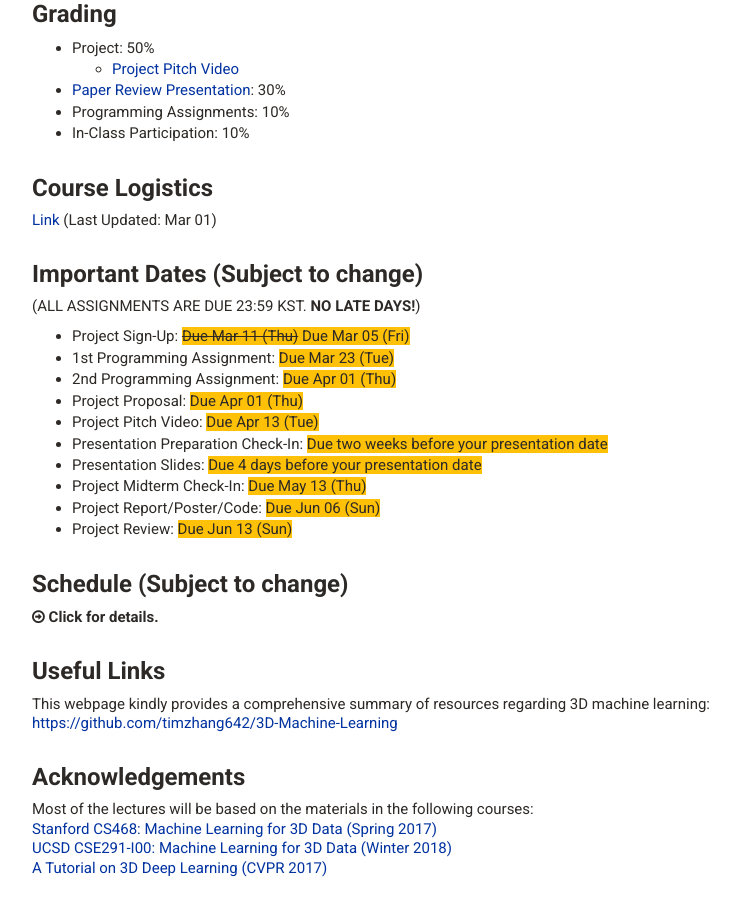
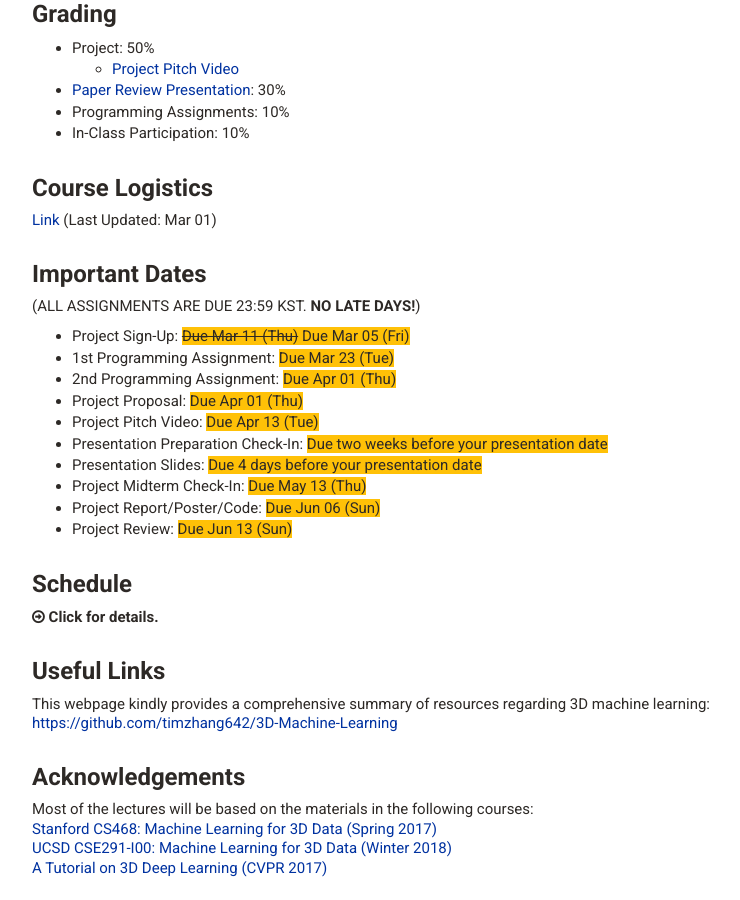
Before and after one commit to mhsung/mhsung.github.io, a Jekyll site: the page built from courses/kaist-cs492-3dml-2021-spring/_posts/2021-01-15-index.md, in a window 1280 px wide and 900 px high, scrolled down 1687 px. Shown: the whole window, without its empty margins (228-968 px from the left). Built offline with Jekyll 4.4.1, drawn with Linux system fonts in a browser that asks for light colours; our own code applies the rules of GitHub Pages for plain Markdown files; some of the changed lines change nothing that is shown.

Commit message:
Updated course schedule.

```diff
--- a/courses/kaist-cs492-3dml-2021-spring/_posts/2021-01-15-index.md
+++ b/courses/kaist-cs492-3dml-2021-spring/_posts/2021-01-15-index.md
@@ -74,7 +74,7 @@
 <a href="https://kaistackr-my.sharepoint.com/:b:/g/personal/mhsung_kaist_ac_kr/Ec0TrNbsVpRDuOaN6zmas1cB8C4ajsooup5WUWqfKNfwuQ?e=ai2KpX" target="_blank">Link</a> (Last Updated: Mar 01)
 
 
-### Important Dates (Subject to change)
+### Important Dates
 (ALL ASSIGNMENTS ARE DUE 23:59 KST. **NO LATE DAYS!**)
 
 - Project Sign-Up: <span style="background-color:#FFC107">~~Due Mar 11 (Thu)~~ Due Mar 05 (Fri)</span>
@@ -89,7 +89,7 @@
 - Project Review: <span style="background-color:#FFC107">Due Jun 13 (Sun) </span>
 
 
-### Schedule (Subject to change)
+### Schedule
 
 <!---
     https://uxdesign.cc/dark-mode-ui-design-the-definitive-guide-part-1-color-53dcfaea5129
@@ -269,16 +269,17 @@
     <a href="https://arxiv.org/abs/2004.00452" target="_blank">PIFuHD (CVPR 2020)</a>
   </td>
   <td>Apr 29</td><td>
-    <span style="color:#C62828;font-weight:bold">2D-to-3D 2 / Deformation</span><br>
+    <span style="color:#C62828;font-weight:bold">2D-to-3D 2</span><br>
+    <span style="background-color:#BCCCDC">Paper 1: <a href="https://arxiv.org/abs/1904.01786" target="_blank">Soft Rasterizer (ICCV 2019)</a></span><br>
+    <b>Presenter: Hakyung Kim</b><br>
+    <span style="background-color:#BCCCDC">Paper 2: <a href="https://arxiv.org/abs/1911.11130" target="_blank">Unsupervised Learning of Probably Symmetric Deformable 3D Objects from Images in the Wild (CVPR 2020)</a></span><br>
+    <b>Presenter: Minsoo Lee</b><br>
+    <!--
     <span style="background-color:#BCCCDC">Paper 1: <a href="https://arxiv.org/abs/1901.02970" target="_blank">NOCS (CVPR 2019)</a></span><br>
-    <b>Presenter: Mustafa Berk Yaldiz</b><br>
     <a href="https://arxiv.org/abs/1907.01085" target="_blank">X-NOCS (NeurIPS 2019)</a><br>
-    <!--
-    <span style="background-color:#BCCCDC">Paper 2: <a href="https://arxiv.org/abs/1904.01786" target="_blank">Soft Rasterizer (ICCV 2019)</a></span><br>
+    <span style="background-color:#BCCCDC">Paper 2: <a href="https://arxiv.org/abs/2102.09105" target="_blank">DeepMetaHandles (CVPR 2021)</a></span><br>
     <b>Presenter: Doyeon Kim</b><br>
     -->
-    <span style="background-color:#BCCCDC">Paper 2: <a href="https://arxiv.org/abs/2102.09105" target="_blank">DeepMetaHandles (CVPR 2021)</a></span><br>
-    <b>Presenter: Jihyun Lee (Auditor)</b><br>
   </td>
   </tr>
 
@@ -287,12 +288,12 @@
   <td>May 04</td><td>
     <span style="color:#C62828;font-weight:bold">Shape Parsing / Abstraction</span><br>
     <span style="background-color:#BCCCDC">Paper 1: <a href="https://arxiv.org/abs/1612.00404" target="_blank">Volumetric Primitives (CVPR 2017)</a></span><br>
+    <b>Presenter: Taegyu Jin</b><br>
     <a href="https://arxiv.org/abs/1904.09970" target="_blank">Superquadrics Revisited (CVPR 2019)</a><br>
-    <b>Presenter: Taegyu Jin</b><br>
     <a href="https://isunchy.github.io/projects/cuboid_abstraction.html" target="_blank">Hierarchical Cuboid Abstractions (SIGGRAPH Asia 2019)</a><br>
     <span style="background-color:#BCCCDC">Paper 2: <a href="https://arxiv.org/abs/1911.06971" target="_blank">BSP-Net (CVPR 2020)</a></span><br>
+    <b>Presenter: Jihyun Lee (Auditor)</b><br>
     <a href="https://arxiv.org/abs/1909.05736" target="_blank">CvxNet (CVPR 2020)</a><br>
-    <b>Presenter: Minsoo Lee</b><br>
   </td>
   <td>May 06</td><td>
     <span style="color:#C62828;font-weight:bold">Shape Alignment</span><br>
@@ -384,7 +385,7 @@
     <span style="background-color:#BCCCDC"><a href="https://arxiv.org/abs/1906.12320" target="_blank">PointFlow (ICCV 2019)</a></span><br>
     <span style="background-color:#BCCCDC"><a href="https://arxiv.org/abs/2007.10973" target="_blank">Neural Mesh Flow (NeurIPS 2020)</a></span><br>
     <span style="background-color:#BCCCDC"><a href="https://arxiv.org/abs/2006.07982" target="_blank">ShapeFlow (NeurIPS 2020)</a></span><br>
-    <b>Presenter: Hakyung Kim</b><br>
+    <b>Presenter: Mustafa Berk Yaldiz</b><br>
   </td>
   <td>Jun 03</td><td>
     <span style="color:#C62828;font-weight:bold">3D Transformers</span><br>
```
